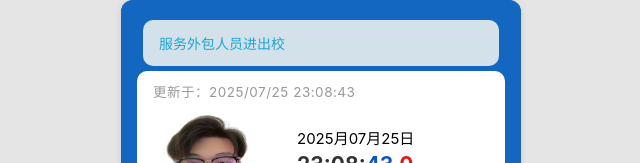
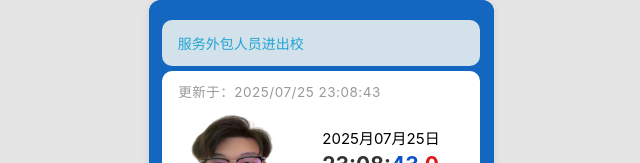
Before and after one commit to 2927600119/mmy, a plain HTML site: page index.html in a window 1280 px wide. Shown: the top 163 px of the page, without its empty margins (319-959 px from the left). Drawn offline with Linux system fonts and the light colour scheme.

Commit message:
Add files via upload

```diff
--- a/index.html
+++ b/index.html
@@ -15,8 +15,8 @@
       Ubuntu, Cantarell, "Open Sans", "Helvetica Neue", sans-serif;
     }
     .container {
-      width: 400px; /* 模拟手机宽度，与设计图比例适配 */
-/*      height: 100%;*/
+      width: 345px; /* 模拟手机宽度，与设计图比例适配 */
+      height: 650px;
       margin: 20px auto;
       background-image: url("gexingchi.jpg");
       border-radius: 12px;
@@ -176,7 +176,7 @@
   <!-- 顶部标题栏 -->
   <div style="padding-bottom: 10px;background-color: #1467c0; display: flex;flex-direction: column;align-items: center; /* 所有子元素垂直排列并水平居中 */height: 645px">
     <!-- 子标题 -->
-    <div class="sub-title" style="width: 81%;"><span id="fu">服务外包人员进出校</span></div>
+    <div class="sub-title" style="width: 83%;"><span id="fu">服务外包人员进出校</span></div>
     <div style="background-color: white;width:92%; border-radius: 10px;">
       <!-- 更新时间 -->
       <div class="update-info" id="updateTime" style="font-size: 13.5px;letter-spacing: 0.5px;">更新于：2025-07-21 14:32:42</div>
```
